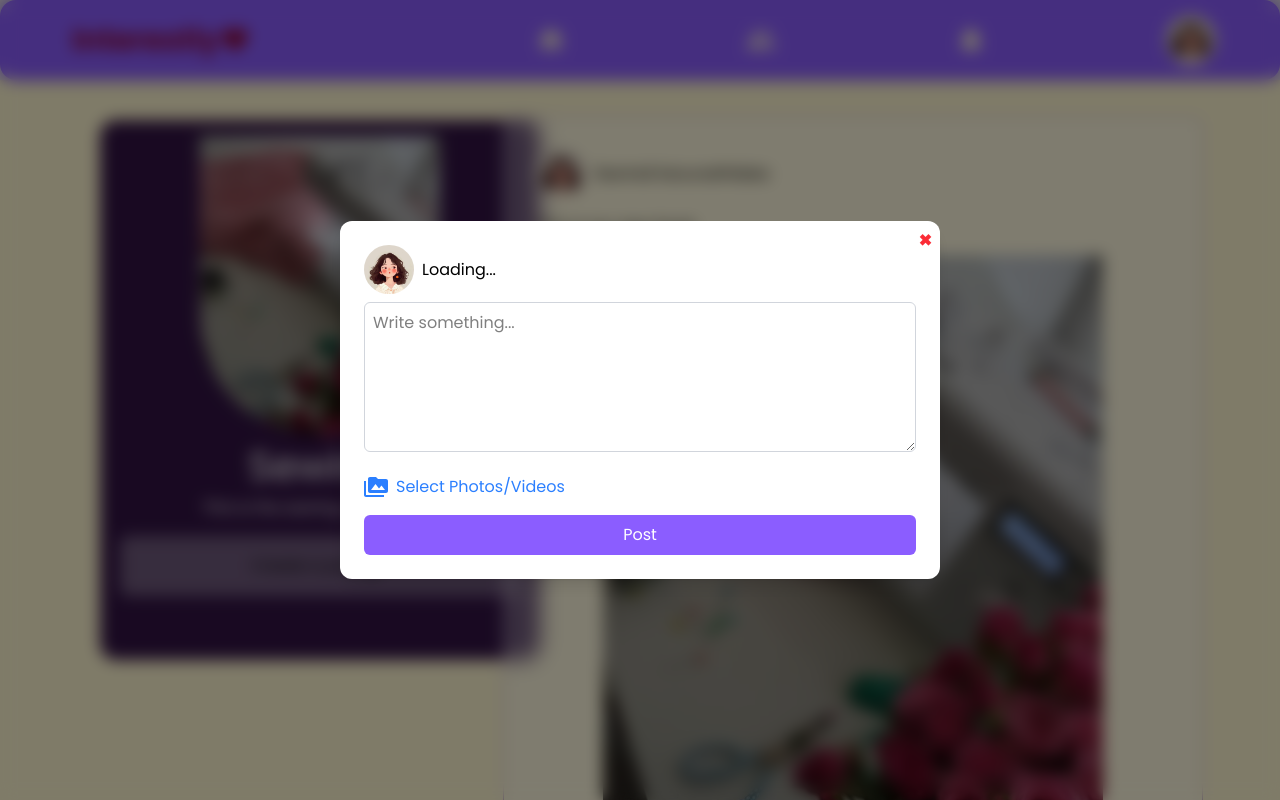
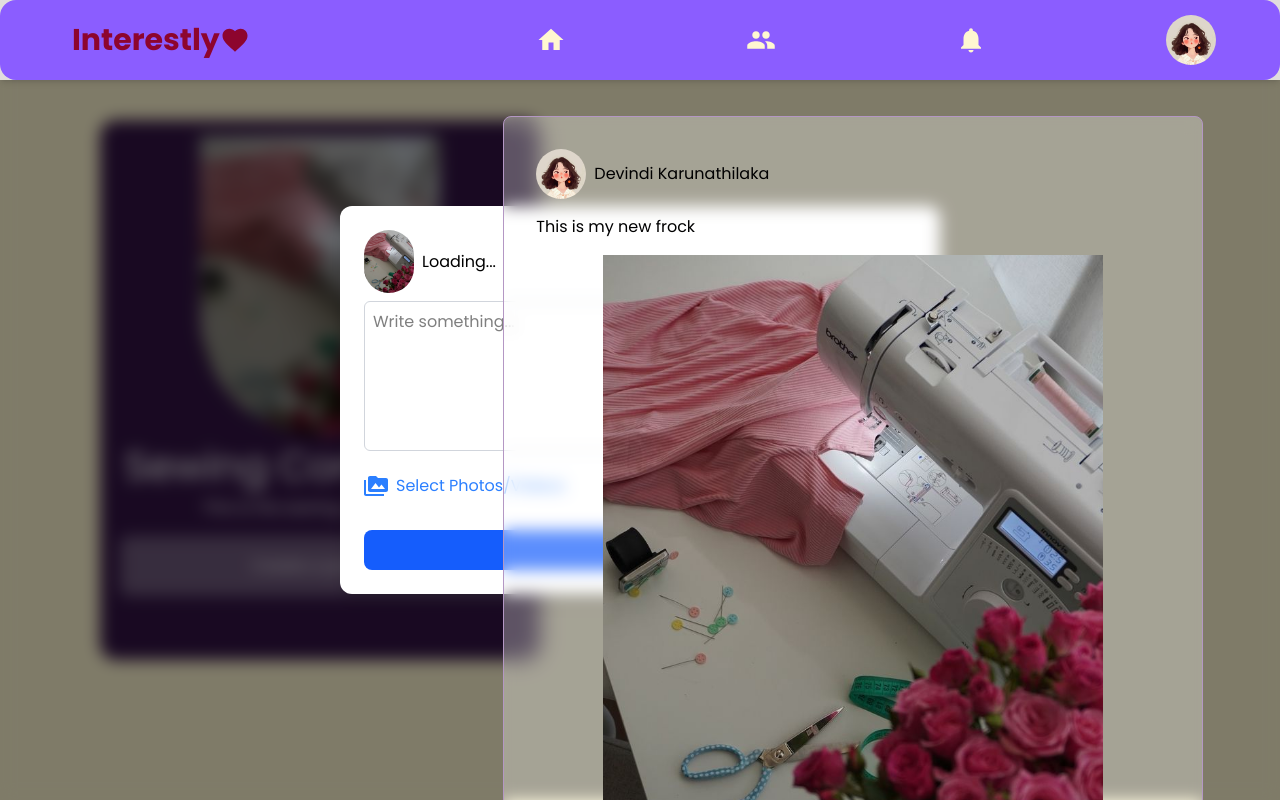
Before and after one commit to Devindin/Social-Media-App-for-Niche-Communities-front-end, a React (Vite) app: page /SewingCommunity in a window 1280 px wide. Both pictures are taken after a click on the button "Create a post". Shown: the top 800 px of the page. Built offline with nearby package versions, Linux system fonts and the light colour scheme.

Commit message:
new updates

```diff
--- a/src/Componnents/CreatePost.jsx
+++ b/src/Componnents/CreatePost.jsx
@@ -2,16 +2,10 @@ import React, { useState, useEffect } from "react";
 import PermMediaIcon from "@mui/icons-material/PermMedia";
 import axios from "axios";
 
-function CreatePost({
-  profile,
-  showPopup,
-  togglePopup,
-  selectedMedia,
-  setSelectedMedia,
-  setShowAllMedia,
-}) {
+function CreatePost({ profile, showPopup, togglePopup, selectedMedia, setSelectedMedia, hobby }) {
   const [userData, setUserData] = useState(null);
   const [caption, setCaption] = useState("");
+  const [loading, setLoading] = useState(false);
 
   useEffect(() => {
     const fetchUserData = async () => {
@@ -28,39 +22,43 @@ function CreatePost({
     fetchUserData();
   }, []);
 
-  const handleFileChange = (event) => {
-    const newFiles = Array.from(event.target.files);
-    setSelectedMedia((prevMedia) => [...prevMedia, ...newFiles]); // Append new files
+  const handleMediaSelection = (event) => {
+    const files = Array.from(event.target.files);
+    setSelectedMedia((prevMedia) => [...prevMedia, ...files]);
   };
 
-  const removeMedia = (index) => {
-    setSelectedMedia((prevMedia) => prevMedia.filter((_, i) => i !== index));
-  };
+  const handleSubmit = async () => {
+    if (!caption || selectedMedia.length === 0) {
+      alert("Caption and media are required!");
+      return;
+    }
 
-  const handlePost = async () => {
-    if (!userData) return;
+    setLoading(true);
 
     const formData = new FormData();
-    formData.append("name", userData.name);
+    formData.append("name", userData?.name || "Anonymous");
     formData.append("caption", caption);
     formData.append("createdAt", new Date().toISOString());
+    formData.append("community", hobby); // Get community name from props
 
     selectedMedia.forEach((file) => {
       formData.append("media", file);
     });
 
     try {
-      await axios.post("http://localhost:3001/addPost", formData, {
+      const response = await axios.post("http://localhost:3001/addPost", formData, {
         headers: { "Content-Type": "multipart/form-data" },
       });
 
-      alert("Post added successfully!");
+      alert(response.data.message);
       setCaption("");
       setSelectedMedia([]);
-      togglePopup();
+      togglePopup(); // Close popup after submission
     } catch (error) {
       console.error("Error adding post:", error);
-      alert("Failed to add post");
+      alert("Failed to create post!");
+    } finally {
+      setLoading(false);
     }
   };
 
@@ -88,57 +86,32 @@ function CreatePost({
         <input
           id="media-upload"
           type="file"
+          multiple
           accept="image/*,video/*"
-          multiple
+          onChange={handleMediaSelection}
           className="hidden"
-          onChange={handleFileChange}
         />
 
-        {selectedMedia.length > 0 && (
-          <div className="mt-4 grid grid-cols-2 gap-2">
-            {selectedMedia.map((media, index) => {
-              const mediaUrl = URL.createObjectURL(media);
-              return (
-                <div key={index} className="relative">
-                  {media.type.startsWith("image/") ? (
-                    <img
-                      src={mediaUrl}
-                      alt="Selected"
-                      className="w-full h-[100px] object-cover rounded-md"
-                    />
-                  ) : media.type.startsWith("video/") ? (
-                    <video
-                      src={mediaUrl}
-                      controls
-                      className="w-full h-[100px] object-cover rounded-md"
-                    />
-                  ) : (
-                    <div className="text-red-500">Invalid file type</div>
-                  )}
-                  <button
-                    onClick={() => removeMedia(index)}
-                    className="absolute top-1 right-1 bg-red-500 text-white text-xs rounded-full p-1"
-                  >
-                    ✖
-                  </button>
-                </div>
-              );
-            })}
-          </div>
-        )}
+        <div className="mt-4 flex flex-wrap gap-2">
+          {selectedMedia.map((file, index) => (
+            <div key={index} className="relative w-[100px] h-[100px]">
+              <img src={URL.createObjectURL(file)} alt="Preview" className="w-full h-full object-cover rounded-md" />
+              <button
+                className="absolute top-0 right-0 bg-red-500 text-white rounded-full p-1 text-xs"
+                onClick={() => setSelectedMedia(selectedMedia.filter((_, i) => i !== index))}
+              >
+                ✕
+              </button>
+            </div>
+          ))}
+        </div>
 
         <button
-          onClick={handlePost}
-          className="w-full mt-4 bg-[#8B5DFF] text-white p-2 rounded-md cursor-pointer"
+          onClick={handleSubmit}
+          className="w-full bg-blue-600 text-white p-2 rounded-lg mt-4"
+          disabled={loading}
         >
-          Post
-        </button>
-
-        <button
-          className="absolute top-2 right-2 text-red-500 font-bold cursor-pointer"
-          onClick={togglePopup}
-        >
-          ✖
+          {loading ? "Posting..." : "Post"}
         </button>
       </div>
     </div>
--- a/src/Componnents/PageCard.jsx
+++ b/src/Componnents/PageCard.jsx
@@ -1,21 +1,39 @@
-import React from "react";
+import React, { useState } from "react";
 import EditIcon from "@mui/icons-material/Edit";
+import CreatePost from "./CreatePost";
 
-function PageCard({ image, hobby, description, togglePopup }) {
+function PageCard({ image, hobby, description }) {
+  const [showPopup, setShowPopup] = useState(false);
+  const [selectedMedia, setSelectedMedia] = useState([]);
+
+  const togglePopup = () => {
+    setShowPopup(!showPopup);
+    setSelectedMedia([]); // Reset media selection when closing popup
+  };
+
   return (
-    <div>
     <div className="w-[440px] h-[540px] p-4 flex flex-col bg-[#321344] rounded-2xl items-center">
       <img src={image} className="h-[300px] rounded-b-full" alt="Hobby" />
-        <h1 className="text-white text-[40px]">{hobby}</h1>
-        <p className="text-white text-[16px]">{description}</p>
+      <h1 className="text-white text-[40px]">{hobby} Community</h1>
+      <p className="text-white text-[16px] text-center px-4">{description}</p>
       <button
-          className="w-[400px] h-[60px] flex rounded-lg bg-white/30 backdrop-blur-sm mt-4 items-center justify-center cursor-pointer gap-1"
-          onClick={togglePopup} // Use the function from props
+        className="w-[400px] h-[60px] flex rounded-lg bg-white/30 backdrop-blur-sm mt-4 items-center justify-center cursor-pointer gap-1 text-white hover:bg-white/40 transition"
+        onClick={togglePopup}
       >
         <h1>Create a post</h1>
         <EditIcon />
       </button>
-      </div>
+
+      {showPopup && (
+        <CreatePost
+          profile={image}
+          showPopup={showPopup}
+          togglePopup={togglePopup}
+          selectedMedia={selectedMedia}
+          setSelectedMedia={setSelectedMedia}
+          hobby={hobby} // Pass the hobby as the community name
+        />
+      )}
     </div>
   );
 }
--- a/src/Pages/SewingCommunity.jsx
+++ b/src/Pages/SewingCommunity.jsx
@@ -6,26 +6,19 @@ import Post from "../Componnents/Post";
 import profile from "../assets/profile.jpg";
 import postimage from "../assets/sewing.jpg";
 import CreatePost from "../Componnents/CreatePost";
-import axios from "axios";
 
 function SewingCommunity() {
   const [showPopup, setShowPopup] = useState(false);
   const [selectedMedia, setSelectedMedia] = useState([]);
   const [showAllMedia, setShowAllMedia] = useState(false);
   const [community, setCommunity] = useState("Sewing");
-   const [user] = useState({ name: "Devindi Karunathilaka" });
+  const [user] = useState({ name: "Devindi Karunathilaka" });
 
   const togglePopup = () => {
     setShowPopup(!showPopup);
     setSelectedMedia([]); // Clear media when closing popup
     setShowAllMedia(false); // Reset media view
   };
-
-  const handleMediaSelection = (event) => {
-    const files = Array.from(event.target.files);
-    setSelectedMedia((prevMedia) => [...prevMedia, ...files]); // Store File objects
-  };
-
 
   return (
     <div className="flex flex-col bg-[#FFF7D1]">
@@ -38,12 +31,7 @@ function SewingCommunity() {
         {/* Fixed PageCard */}
         <div className="col-span-1 justify-end ml-[100px] h-full">
           <div className="fixed top-[120px]">
-            <PageCard
-              image={sewing}
-              hobby="Sewing"
-              description="This is the sewing community"
-              togglePopup={togglePopup} // Pass function to PageCard
-            />
+            <PageCard image={sewing} hobby="Sewing" description="This is the sewing community" togglePopup={togglePopup} />
           </div>
         </div>
 
@@ -61,8 +49,8 @@ function SewingCommunity() {
         profile={profile}
         showPopup={showPopup}
         togglePopup={togglePopup}
-        handleMediaSelection={handleMediaSelection}
         selectedMedia={selectedMedia}
+        setSelectedMedia={setSelectedMedia}
         setShowAllMedia={setShowAllMedia}
         showAllMedia={showAllMedia}
       />
```
Lines whose indentation alone changed are shown as unchanged.
